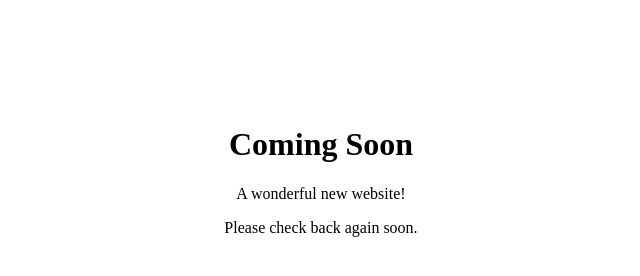
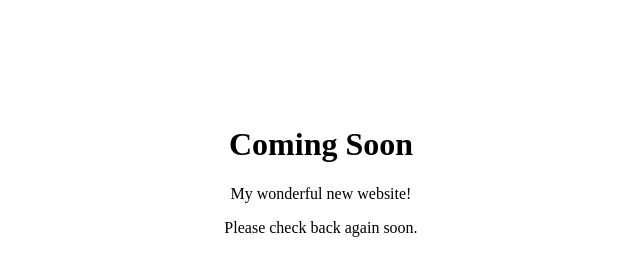
Before and after one commit to RobertBurrellDonkin/www.robertburrelldonkin.me.uk, a Gatsby site: page / in a window 1280 px wide. Shown: the full height of the page, 319-959 px from the left. Built offline with nearby package versions, Linux system fonts and the light colour scheme; Gatsby itself is replaced by a stand-in of ours.

Commit message:
Trial modification to test whether automatic update works.

```diff
--- a/src/components/ComingSoon.jsx
+++ b/src/components/ComingSoon.jsx
@@ -2,6 +2,6 @@
 
 export default () => <div style={{ margin: '10%', textAlign: 'center'}}>
     <h1>Coming Soon</h1>
-    <p>A wonderful new website!</p>
+    <p>My wonderful new website!</p>
     <p>Please check back again soon.</p>
 </div>
```
